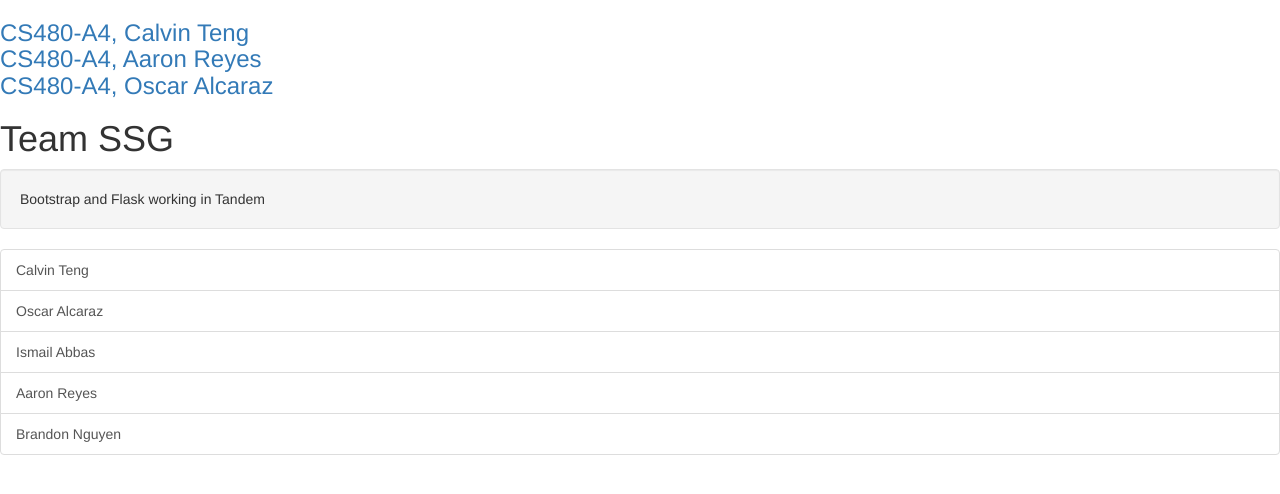
After one commit to SSG-SolidStateGroup/Margatsni, a Flask app: page /bootstrap_example in a window 1280 px wide. The commit adds this page. Shown: the top 494 px of the page. Run offline with Flask 2, Linux system fonts and the light colour scheme; some libraries are stand-ins or nearby versions.

Commit message:
added bootstrap example to app.py

```diff
--- a/app.py
+++ b/app.py
@@ -2,9 +2,10 @@ from flask import *
 from flask_sqlalchemy import *
 from urllib.request import urlopen as uReq
 from bs4 import BeautifulSoup as soup
-
+from flask_bootstrap import Bootstrap
 
 app = Flask(__name__)
+Bootstrap(app)
 app.config['SQLALCHEMY_DATABASE_URI'] = 'sqlite:///students.sqlite3'
 app.config['SECRET_KEY'] = "random string"
 
@@ -63,6 +64,10 @@ def aaron_soup():
 
    return render_template('aaron_soup.html', name="Aaron", list=testList)
 
+@app.route('/bootstrap_example')
+def bootstrap_example():
+   return render_template("bootstrap_example.html")
+
 if __name__ == '__main__':
    db.create_all()
    app.run(debug = True)
--- a/setup.py
+++ b/setup.py
@@ -7,7 +7,7 @@ setup(
     packages=find_packages(),
     py_modules = ['app'],
     zip_safe=False,
-    install_requires=['flask', 'flask_sqlalchemy', 'bs4', 'Scrapy', 'python-instagram']
+    install_requires=['flask', 'flask_sqlalchemy', 'bs4', 'Scrapy', 'python-instagram', 'flask_bootstrap']
 )
     '''
     A4 - libraries
@@ -15,4 +15,5 @@ setup(
     Aaron Reyes - bs4
     Ismail Abbas - Scrapy
     Brandon Nguyen - python-instagram
+    Oscar Alcaraz - flask_bootstrap
     '''
--- a/templates/aaron_soup.html
+++ b/templates/aaron_soup.html
@@ -2,7 +2,8 @@
 <html lang = "en">
       <h3>
          <a href = "{{ url_for('show_all') }}">CS480-A4, Calvin Teng</a></br>
-         <a href = "{{ url_for('aaron_soup') }}">CS480-A4, Aaron Reyes</a>
+         <a href = "{{ url_for('aaron_soup') }}">CS480-A4, Aaron Reyes</a></br>
+         <a href = "{{ url_for('bootstrap_example') }}">CS480-A4, Oscar Alcaraz</a>
       </h3>
 <body>
 	{% if name %}
--- /dev/null
+++ b/templates/bootstrap_example.html
@@ -0,0 +1,26 @@
+{% extends "bootstrap/base.html" %}
+
+{% block content %}
+      <h3>
+         <a href = "{{ url_for('show_all') }}">CS480-A4, Calvin Teng</a></br>
+         <a href = "{{ url_for('aaron_soup') }}">CS480-A4, Aaron Reyes</a></br>
+         <a href = "{{ url_for('bootstrap_example') }}">CS480-A4, Oscar Alcaraz</a>
+      </h3>
+	<h1>   Team SSG</h1>
+
+	<div class="well">  Bootstrap and Flask working in Tandem</div>
+
+	<div class="list-group">
+		<a href="#" class="list-group-item">  Calvin Teng</a>
+		<a href="#" class="list-group-item">  Oscar Alcaraz</a>
+		<a href="#" class="list-group-item">  Ismail Abbas</a>
+		<a href="#" class="list-group-item">  Aaron Reyes</a>
+		<a href="#" class="list-group-item">  Brandon Nguyen</a>
+	</div>
+
+{% endblock %}
+
+{% block scripts %}
+{{ super() }}
+	<script src="https://ajax.googleapis.com/ajax/libs/angularjs/1.6.4/angular.min.js"></script>
+{% endblock %}
--- a/templates/show_all.html
+++ b/templates/show_all.html
@@ -5,7 +5,8 @@
 
       <h3>
          <a href = "{{ url_for('show_all') }}">CS480-A4, Calvin Teng</a></br>
-         <a href = "{{ url_for('aaron_soup') }}">CS480-A4, Aaron Reyes</a>
+         <a href = "{{ url_for('aaron_soup') }}">CS480-A4, Aaron Reyes</a></br>
+         <a href = "{{ url_for('bootstrap_example') }}">CS480-A4, Oscar Alcaraz</a>
       </h3>
 
       <hr/>
```
Also changed, not shown: students.sqlite3.
